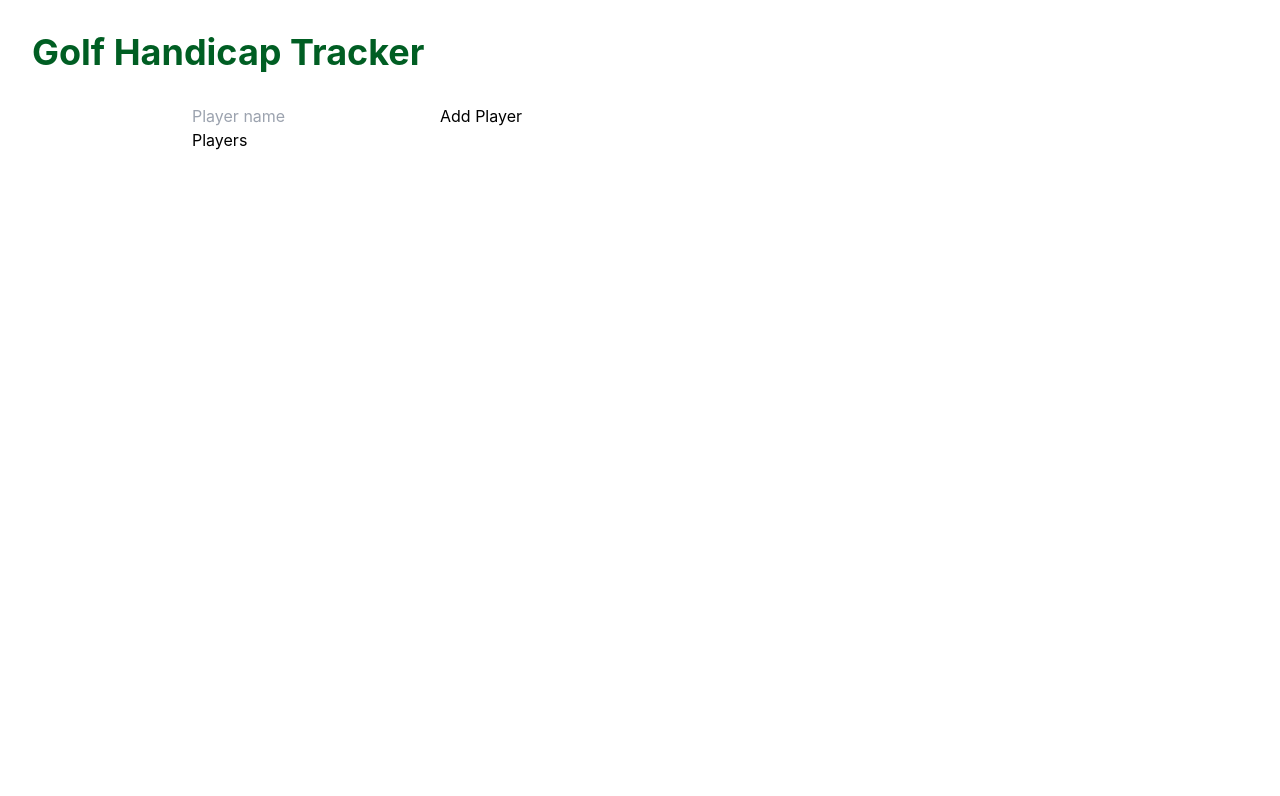
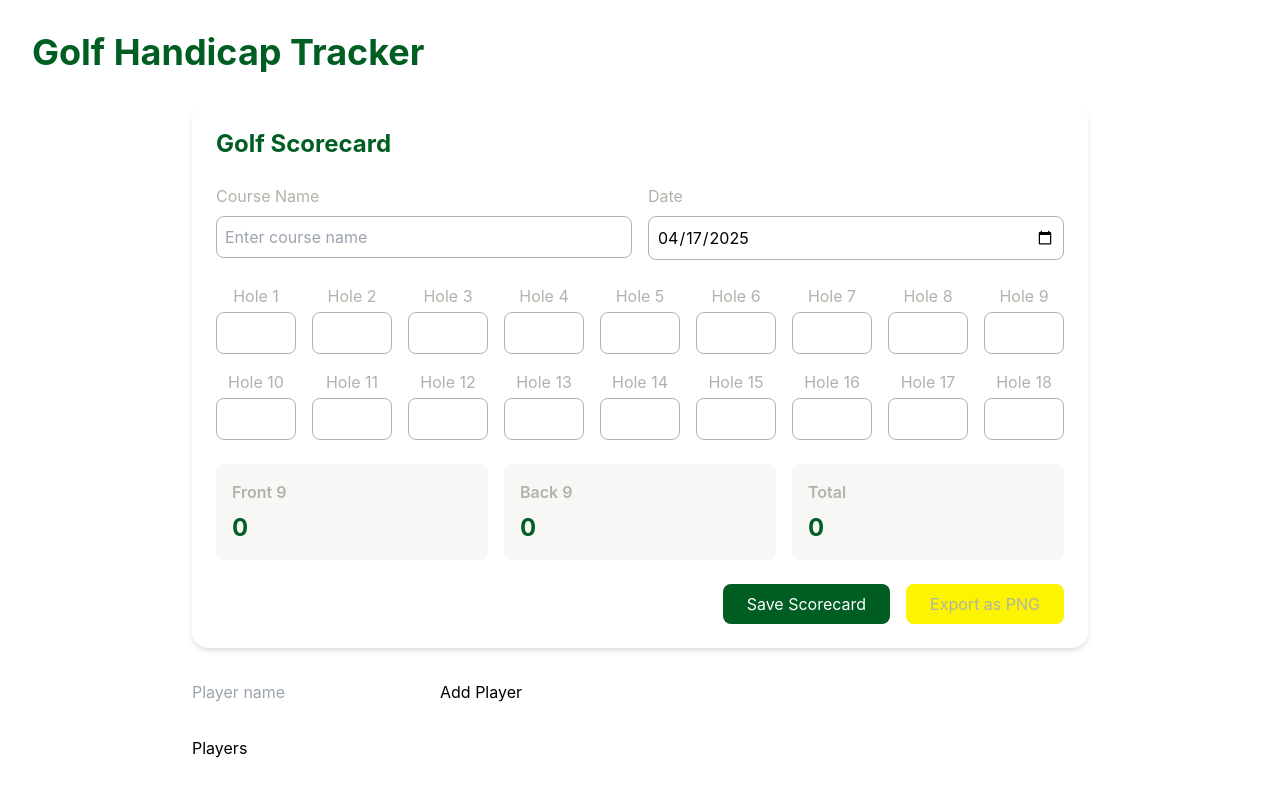
Before and after one commit to filociraptor/golf-handicap-tracker, a React (Create React App) app: page / in a window 1280 px wide. Shown: the top 796 px of the page. Built offline with nearby package versions, Linux system fonts and the light colour scheme.

Commit message:
feat: add scorecard form with save and export functionality

```diff
--- a/package.json
+++ b/package.json
@@ -7,6 +7,7 @@
     "@testing-library/jest-dom": "^6.6.3",
     "@testing-library/react": "^16.3.0",
     "@testing-library/user-event": "^13.5.0",
+    "html2canvas": "^1.4.1",
     "react": "^19.1.0",
     "react-dom": "^19.1.0",
     "react-scripts": "5.0.1",
--- a/src/App.js
+++ b/src/App.js
@@ -1,6 +1,7 @@
 import React, { useState, useEffect } from 'react';
 import PlayerList from './components/PlayerList';
 import AddPlayerForm from './components/AddPlayerForm';
+import ScorecardForm from './components/ScorecardForm';
 
 function App() {
   const [players, setPlayers] = useState(() => {
@@ -19,7 +20,8 @@ function App() {
   return (
     <div className="min-h-screen bg-white p-8">
       <h1 className="text-4xl font-bold text-green mb-8">Golf Handicap Tracker</h1>
-      <div className="max-w-4xl mx-auto">
+      <div className="max-w-4xl mx-auto space-y-8">
+        <ScorecardForm />
         <AddPlayerForm onAddPlayer={addPlayer} />
         <PlayerList players={players} setPlayers={setPlayers} />
       </div>
--- /dev/null
+++ b/src/components/ScorecardForm.js
@@ -0,0 +1,156 @@
+import React, { useState, useEffect, useRef } from 'react';
+import html2canvas from 'html2canvas';
+
+const ScorecardForm = () => {
+  const scorecardRef = useRef(null);
+  const [scorecard, setScorecard] = useState(() => {
+    const saved = localStorage.getItem('golfScorecard');
+    return saved ? JSON.parse(saved) : {
+      courseName: '',
+      date: new Date().toISOString().split('T')[0],
+      holes: Array(18).fill(''),
+    };
+  });
+
+  useEffect(() => {
+    localStorage.setItem('golfScorecard', JSON.stringify(scorecard));
+  }, [scorecard]);
+
+  const handleInputChange = (index, value) => {
+    // Only allow numeric values
+    if (value === '' || /^\d+$/.test(value)) {
+      const newHoles = [...scorecard.holes];
+      newHoles[index] = value;
+      setScorecard({ ...scorecard, holes: newHoles });
+    }
+  };
+
+  const handleCourseNameChange = (e) => {
+    setScorecard({ ...scorecard, courseName: e.target.value });
+  };
+
+  const handleDateChange = (e) => {
+    setScorecard({ ...scorecard, date: e.target.value });
+  };
+
+  const calculateTotal = (start, end) => {
+    return scorecard.holes
+      .slice(start, end)
+      .reduce((sum, score) => sum + (score ? parseInt(score) : 0), 0);
+  };
+
+  const handleSave = () => {
+    if (scorecard.courseName.trim() === '') {
+      alert('Please enter a course name');
+      return;
+    }
+
+    const scorecardData = {
+      ...scorecard,
+      frontNineTotal: calculateTotal(0, 9),
+      backNineTotal: calculateTotal(9, 18),
+      totalScore: calculateTotal(0, 18),
+    };
+
+    localStorage.setItem('golfScorecard', JSON.stringify(scorecardData));
+    alert('Scorecard saved successfully!');
+  };
+
+  const handleExport = async () => {
+    if (!scorecardRef.current) return;
+
+    try {
+      const canvas = await html2canvas(scorecardRef.current, {
+        backgroundColor: '#ffffff',
+        scale: 2, // Higher quality
+      });
+
+      const link = document.createElement('a');
+      link.download = `${scorecard.courseName || 'golf-scorecard'}-${scorecard.date}.png`;
+      link.href = canvas.toDataURL('image/png');
+      link.click();
+    } catch (error) {
+      console.error('Error exporting scorecard:', error);
+      alert('Error exporting scorecard. Please try again.');
+    }
+  };
+
+  const frontNineTotal = calculateTotal(0, 9);
+  const backNineTotal = calculateTotal(9, 18);
+  const totalScore = frontNineTotal + backNineTotal;
+
+  return (
+    <div ref={scorecardRef} className="bg-white rounded-2xl shadow-md p-6 max-w-4xl mx-auto">
+      <h2 className="text-2xl font-bold text-green mb-6">Golf Scorecard</h2>
+
+      <div className="grid grid-cols-2 gap-4 mb-6">
+        <div>
+          <label className="block text-gray mb-2">Course Name</label>
+          <input
+            type="text"
+            value={scorecard.courseName}
+            onChange={handleCourseNameChange}
+            className="w-full p-2 border border-gray rounded-lg focus:ring-2 focus:ring-yellow focus:border-transparent"
+            placeholder="Enter course name"
+          />
+        </div>
+        <div>
+          <label className="block text-gray mb-2">Date</label>
+          <input
+            type="date"
+            value={scorecard.date}
+            onChange={handleDateChange}
+            className="w-full p-2 border border-gray rounded-lg focus:ring-2 focus:ring-yellow focus:border-transparent"
+          />
+        </div>
+      </div>
+
+      <div className="grid grid-cols-9 gap-4 mb-6">
+        {Array.from({ length: 18 }).map((_, index) => (
+          <div key={index} className="text-center">
+            <label className="block text-gray mb-1">Hole {index + 1}</label>
+            <input
+              type="text"
+              value={scorecard.holes[index]}
+              onChange={(e) => handleInputChange(index, e.target.value)}
+              className="w-full p-2 border border-gray rounded-lg text-center focus:ring-2 focus:ring-yellow focus:border-transparent"
+              maxLength={2}
+            />
+          </div>
+        ))}
+      </div>
+
+      <div className="grid grid-cols-3 gap-4 mb-6">
+        <div className="bg-gray bg-opacity-10 p-4 rounded-lg">
+          <h3 className="text-gray font-semibold mb-2">Front 9</h3>
+          <p className="text-2xl font-bold text-green">{frontNineTotal}</p>
+        </div>
+        <div className="bg-gray bg-opacity-10 p-4 rounded-lg">
+          <h3 className="text-gray font-semibold mb-2">Back 9</h3>
+          <p className="text-2xl font-bold text-green">{backNineTotal}</p>
+        </div>
+        <div className="bg-gray bg-opacity-10 p-4 rounded-lg">
+          <h3 className="text-gray font-semibold mb-2">Total</h3>
+          <p className="text-2xl font-bold text-green">{totalScore}</p>
+        </div>
+      </div>
+
+      <div className="flex justify-end space-x-4">
+        <button
+          onClick={handleSave}
+          className="px-6 py-2 bg-green text-white rounded-lg hover:bg-opacity-90 transition-colors"
+        >
+          Save Scorecard
+        </button>
+        <button
+          onClick={handleExport}
+          className="px-6 py-2 bg-yellow text-gray rounded-lg hover:bg-opacity-90 transition-colors"
+        >
+          Export as PNG
+        </button>
+      </div>
+    </div>
+  );
+};
+
+export default ScorecardForm;
```
Also changed, not shown: 1 other file (tests, documents, lock files or other folders).
